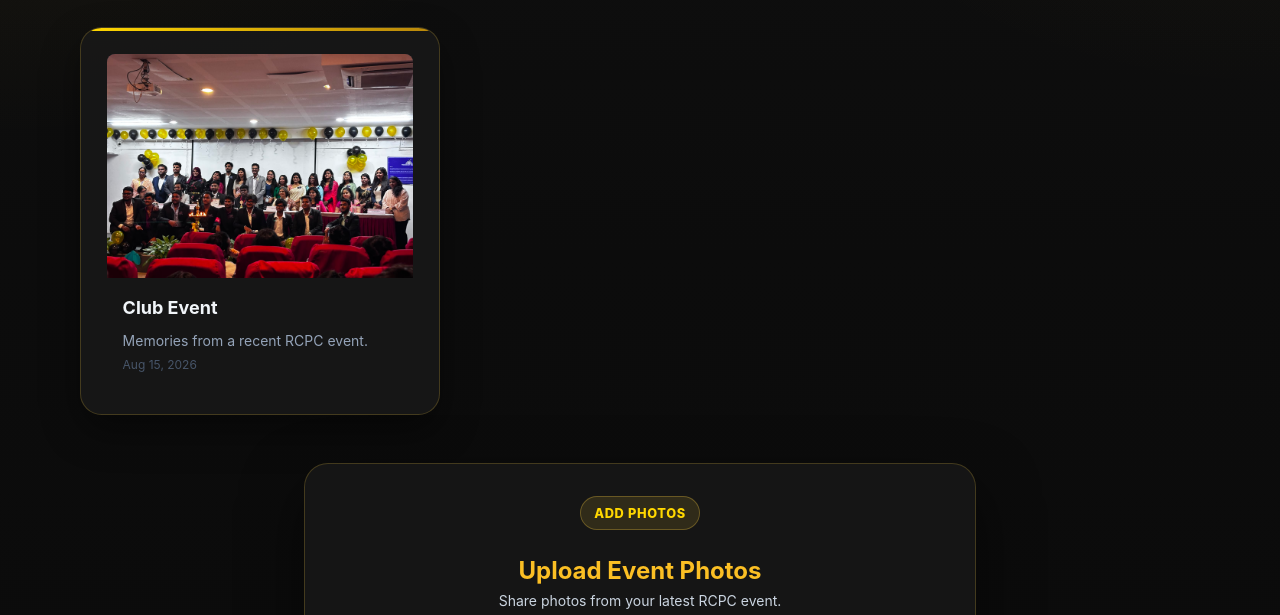
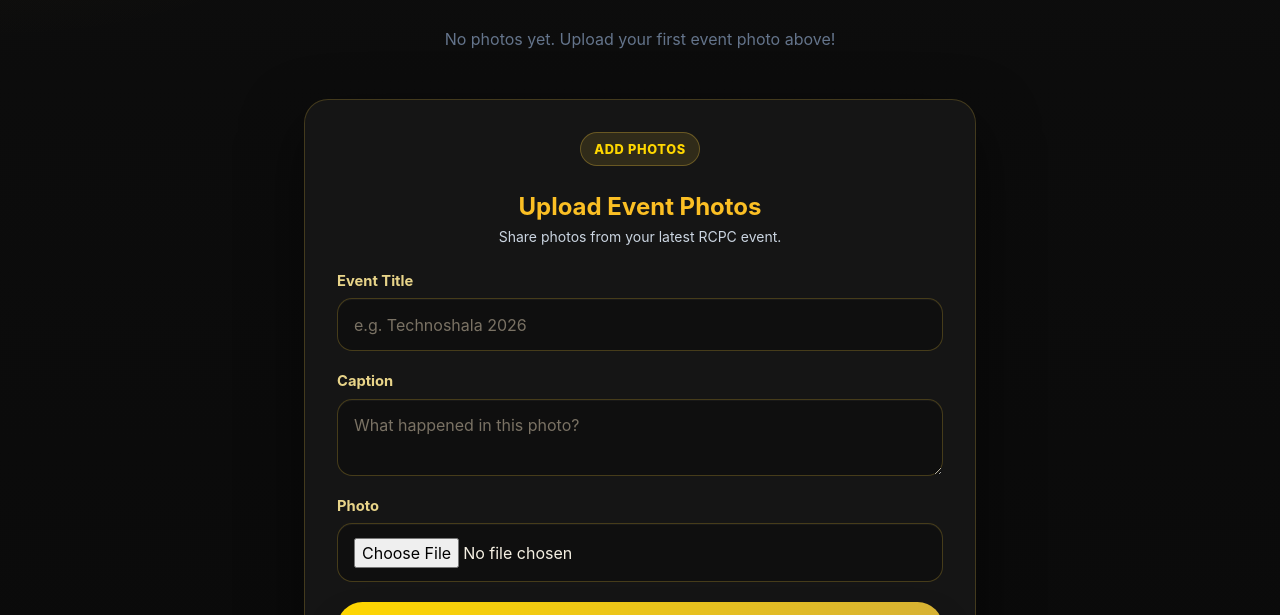
Before and after one commit to sharmakhusboo6419-hue/rotract-website, a website: page public/gallery.html in a window 1280 px wide. Shown: the part 611-1226 px from the top of the page. Drawn offline with nearby package versions, Linux system fonts and the light colour scheme; no server answers.

Commit message:
push the files

```diff
--- a/public/gallery.html
+++ b/public/gallery.html
@@ -84,14 +84,7 @@
     const PHOTOS_API = '/api/photos';
     const LS_KEY = 'rcpc_gallery_photos';
 
-    const EMBEDDED_PHOTOS = [
-      {
-        title: 'Club Event',
-        caption: 'Memories from a recent RCPC event.',
-        imageUrl: 'images/rcpc-event-1.jpg',
-        createdAt: new Date('2026-08-15T16:07:19Z').toISOString()
-      }
-    ];
+    const EMBEDDED_PHOTOS = [];
 
     function normalizeImageUrl(url) {
       if (!url) return 'images/rcpc-event-1.jpg';
```
